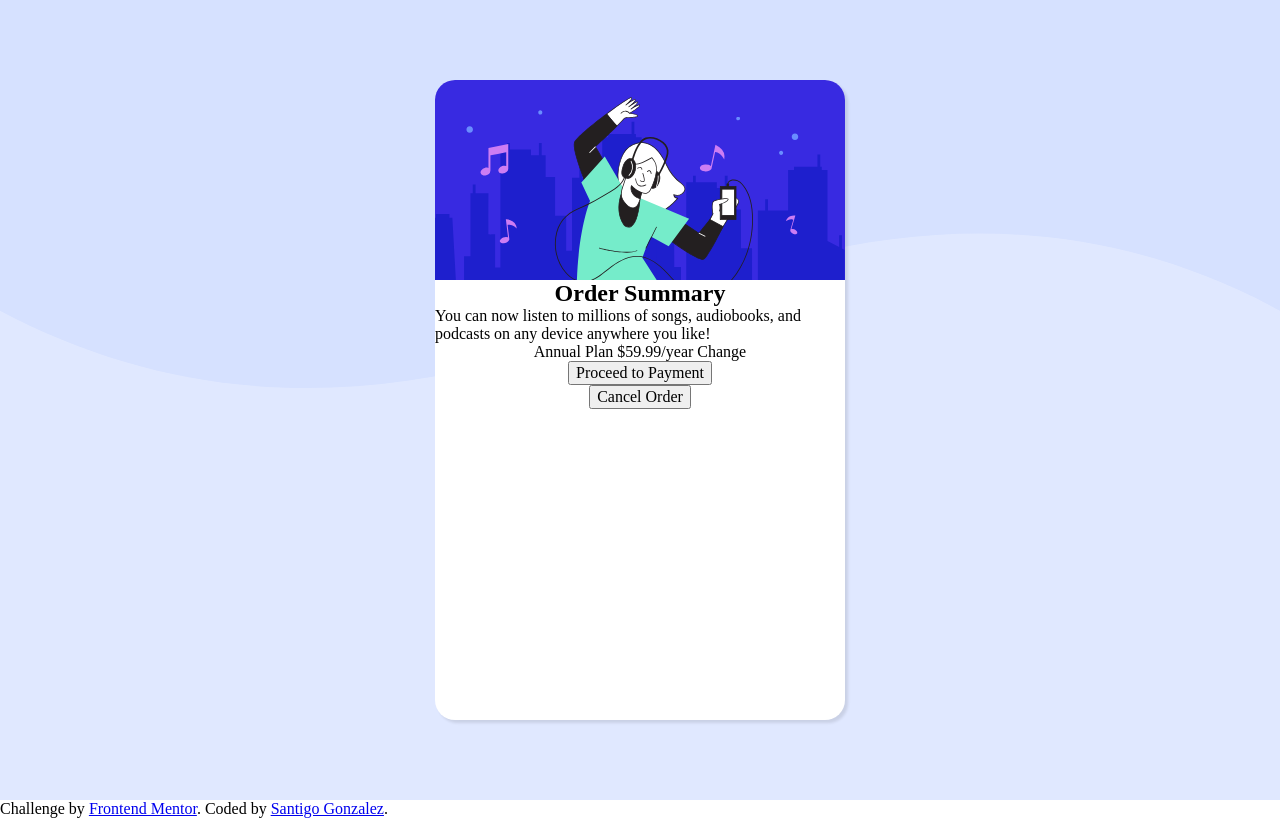
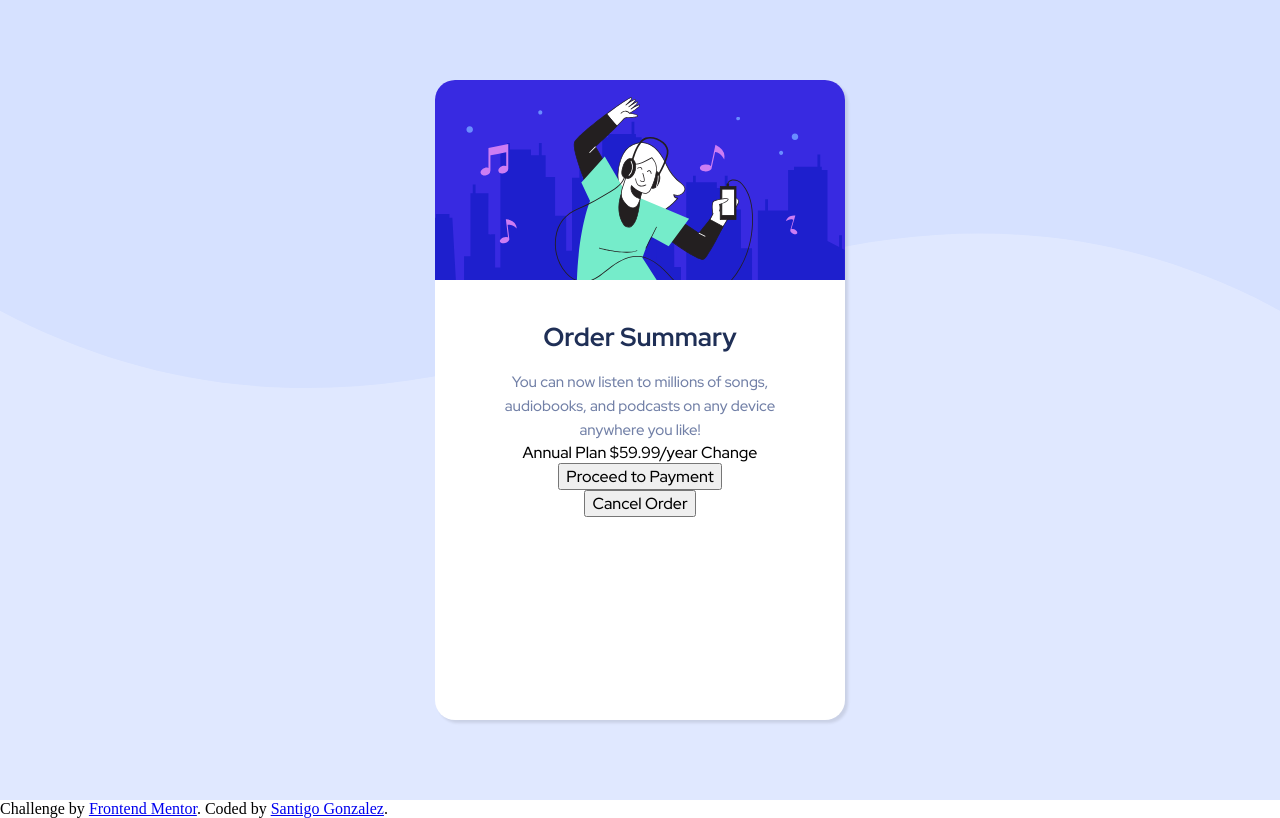
Before and after one commit to santiagogonzalez-dev/frontend-mentor-order-summary, a plain HTML site: page index.html in a window 1280 px wide. Drawn offline with Linux system fonts and the light colour scheme.

Commit message:
Added
Font family for the entire card

Title size and color

Description size and color

```diff
--- a/styles.css
+++ b/styles.css
@@ -104,6 +104,7 @@ main {
   justify-content: center;
   height: 100vh;
   width: 100vw;
+  font-family: var(--font-family);
 }
 
 section {
@@ -123,3 +124,20 @@ section {
   box-shadow: 3px 3px 3px 0px rgba(0, 0, 0, 0.1);
   overflow: hidden;
 }
+
+.title {
+  margin-top: 40px;
+  margin-bottom: 16px;
+  font-weight: var(--bold);
+  font-size: 26px;
+  color: var(--dark-blue);
+}
+
+.description {
+  color: var(--desaturated-blue);
+  font-size: 15px;
+  text-align: center;
+  vertical-align: middle;
+  line-height: 24px; /* The same as your div height */
+  margin: 0 40px;
+}
```
